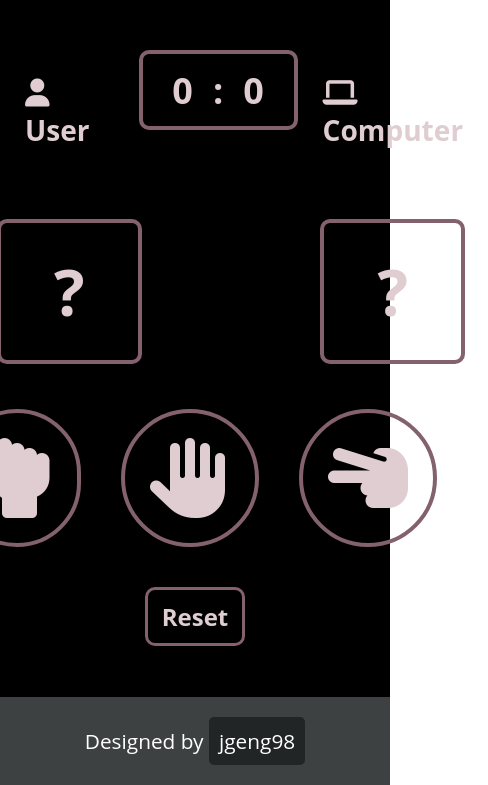
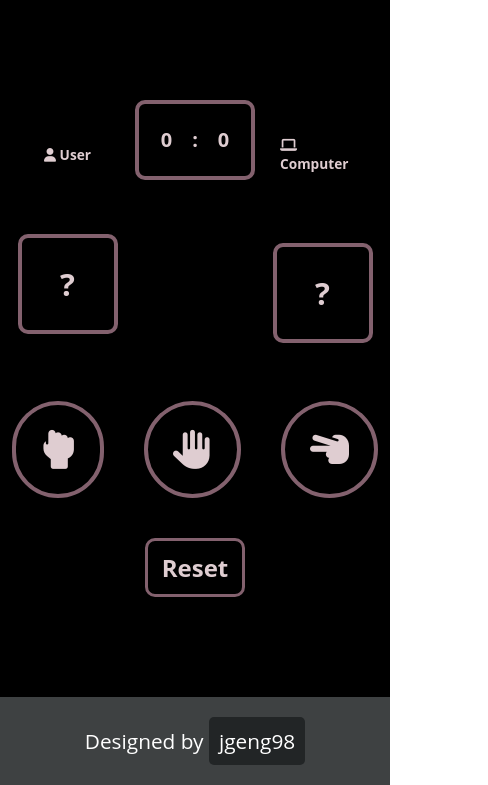
Before and after one commit to jgeng98/rock-paper-scissors, a plain HTML site: page index.html in a window 390 px wide. Shown: the part 96-881 px from the top of the page, 488 px wide, since content can reach past the window. Drawn offline with Linux system fonts and the light colour scheme.

Commit message:
add media query

```diff
--- a/style.css
+++ b/style.css
@@ -133,7 +133,6 @@
   font-weight: bold;
   margin: 25px;
   padding: 25px;
-  /* font-size: min(10vw, 80px); */
 }
 
 #moves {
@@ -151,7 +150,6 @@
   color: #dfcdd1;
   border-radius: 99px;
   cursor: pointer;
-  /* font-size: min(10vw, 80px); */
 }
 
 .icon:hover {
@@ -198,3 +196,33 @@
   border-radius: 5px;
   background-color: #222526;
 }
+
+@media screen {
+  #user-info,
+  #comp-info {
+    font-size: 3vw;
+  }
+
+  #user-move,
+  #comp-move {
+    font-size: 8vw;
+  }
+
+  .icon {
+    font-size: 10vw;
+  }
+
+  #user-score,
+  #divider,
+  #comp-score {
+    font-size: 20px;
+  }
+
+  #score {
+    width: 120px;
+  }
+
+  #pop-up h3 {
+    text-align: center;
+  }
+}
```
